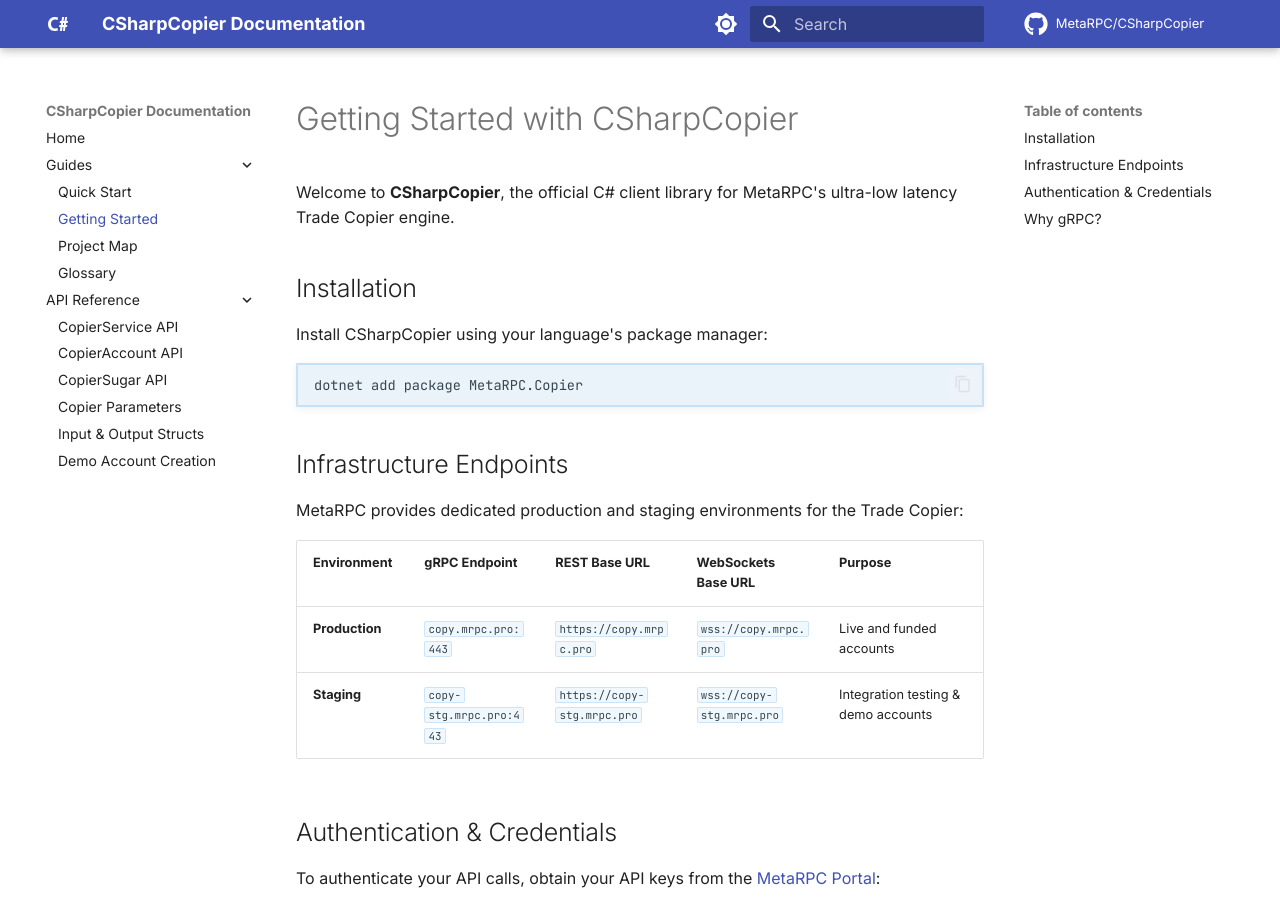
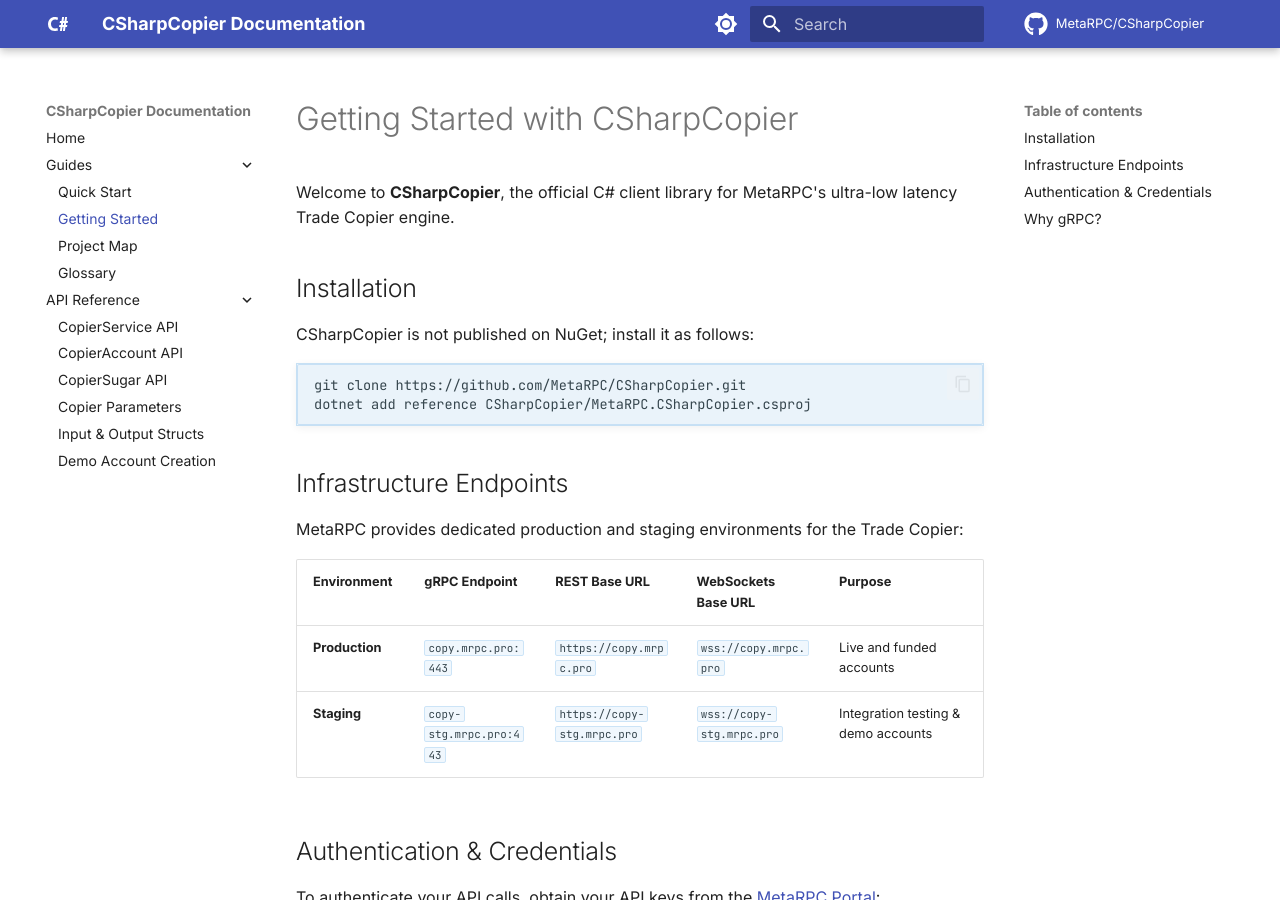
Before and after one commit to MetaRPC/CSharpCopier, an MkDocs documentation site: the page built from docs/All_Guides/GETTING_STARTED.md, in a window 1280 px wide and 900 px high. Built offline with MkDocs 1.6.1 and Material for MkDocs 9.7.7, drawn with Linux system fonts in a browser that asks for light colours; comment, search, counter and statistics services are not loaded.

Commit message:
docs: the install commands are the ones that work
The package is not on a package registry (vcpkg, crates.io, rubygems, NuGet, Maven Central, npm or PyPI as the case may be),
so the guide shows how it is installed from this repository. Same commands as the hub at https://mrpc.pro/sandbox-apis.

Co-Authored-By: Claude Sonnet 5.5 <noreply@anthropic.com>

````diff
--- a/docs/All_Guides/GETTING_STARTED.md
+++ b/docs/All_Guides/GETTING_STARTED.md
@@ -4,10 +4,11 @@ Welcome to **CSharpCopier**, the official C# client library for MetaRPC's ultra-
 
 ## Installation
 
-Install CSharpCopier using your language's package manager:
+CSharpCopier is not published on NuGet; install it as follows:
 
 ```bash
-dotnet add package MetaRPC.Copier
+git clone https://github.com/MetaRPC/CSharpCopier.git
+dotnet add reference CSharpCopier/MetaRPC.CSharpCopier.csproj
 ```
 
 ## Infrastructure Endpoints
````
Also changed, not shown: README.md (+2 -2 lines).
